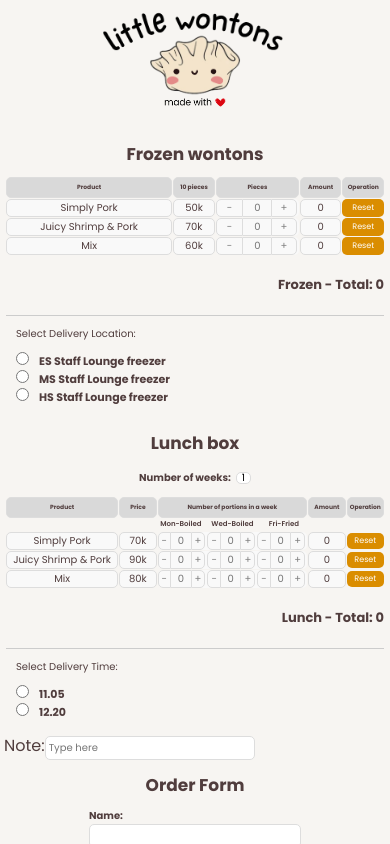
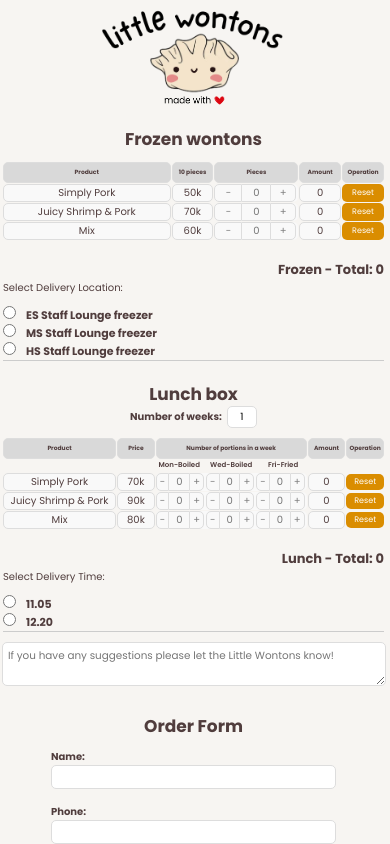
Before and after one commit to nlinhdang/littlewontons, a React (Create React App) app: page / in a window 390 px wide. Both pictures are taken after a click on the picture 194 px from the left and 453 px from the top of the page. Shown: the top 844 px of the page. Built offline with nearby package versions, Linux system fonts and the light colour scheme.

Commit message:
chinh responsive

```diff
--- a/src/OrderForm.js
+++ b/src/OrderForm.js
@@ -4,12 +4,12 @@ import payment from './img/payment.png';
 import { formatNumber } from './utils';
 
 const OrderForm = ({ totalAmount, productList }) => {
-
-  const [note, setNote] = useState(null)
+  const [note, setNote] = useState('');
   const { numWeeks, deliveryTime, deliveryLocation } = useAppContext();
   const [formData, setFormData] = useState({
     name: '',
-    phone: ''
+    phone: '',
+    note: '', // Thêm note vào formData
   });
 
   const handleChange = (e) => {
@@ -20,14 +20,6 @@ const OrderForm = ({ totalAmount, productList }) => {
     });
   };
 
-  const handleNote = (e) => {
-    const value = e.target.value;
-    setNote(value);
-    setFormData(prev => ({
-      ...prev,
-      note: value // Cập nhật vào formData
-    }));
-  };
   const handleSubmit = async (e) => {
     e.preventDefault();
     const orderData = {
@@ -38,41 +30,58 @@ const OrderForm = ({ totalAmount, productList }) => {
         frozenQuantity: product.frozenQuantity,
         monBoiledQuantity: product.monBoiledQuantity,
         wedBoiledQuantity: product.wedBoiledQuantity,
-          friedQuantity: product.friedQuantity
+        friedQuantity: product.friedQuantity,
       })),
       deliveryTime,
       deliveryLocation,
       totalAmount,
-        note
+      note,
     };
-    //   try {
-    //     const response = await fetch('https://littlewontons-hcqzmdxsk-linhs-projects-fe6ae416.vercel.app/submit-order', {
-    //       method: 'POST',
-    //       headers: {
-    //         'Content-Type': 'application/json',
-    //       },
-    //       body: JSON.stringify(orderData),
-    //     });
 
-    //     const data = await response.json();
-    //     console.log('Response from server:', data); // Ghi ra phản hồi từ server
-    //   } catch (error) {
-    //     console.error('Error sending data to server:', error);
-    //   }
+    // Uncomment to send data to the server
+    /*
+    try {
+      const response = await fetch('https://your-api-url.com/submit-order', {
+        method: 'POST',
+        headers: {
+          'Content-Type': 'application/json',
+        },
+        body: JSON.stringify(orderData),
+      });
+
+      const data = await response.json();
+      console.log('Response from server:', data);
+    } catch (error) {
+      console.error('Error sending data to server:', error);
+    }
+    */
   };
+
+  function handleNote(e, textarea) {
+    textarea.style.height = 'auto'; // Đặt chiều cao về auto để đo chiều cao mới
+    textarea.style.height = textarea.scrollHeight + 'px'; // Thiết lập chiều cao mới dựa trên nội dung
+    const value = e.target.value;
+    setNote(value);
+    setFormData(prev => ({
+      ...prev,
+      note: value, // Cập nhật vào formData
+    }));
+  }
 
   return (
     <>
-        <div className='note'>Note:
-          <input type="text"
-            placeholder='Type here'
+      <div className='note-container'>
+        <textarea
           id="note"
+          className="note-input"
+          rows="2"
+          placeholder='If you have any suggestions please let the Little Wontons know!'
           name="note"
           value={formData.note}
-            onChange={handleNote}
+          onInput={(e) => handleNote(e, e.target)}
         />
       </div>
-        <div className="container payment-form">
+      <div className="container payment-form required">
         <div className='order-form'>
           <h1>Order Form</h1>
           <form onSubmit={handleSubmit}>
@@ -99,7 +108,6 @@ const OrderForm = ({ totalAmount, productList }) => {
                 required
               />
             </div>
-
           </form>
         </div>
 
@@ -121,9 +129,7 @@ const OrderForm = ({ totalAmount, productList }) => {
         <button type="submit">Submit Order</button>
       </div>
     </>
-
   );
-  }
-;
+};
 
 export default OrderForm;
--- a/src/style.css
+++ b/src/style.css
@@ -8,11 +8,11 @@
 .container {
   transition: transform 1s ease;
   box-sizing: border-box;
-  padding: 3px;
-  /* border: 5px red solid; */
-
+  padding-left: 3px;
+  padding-right: 5px;
+margin: auto;
   width: 100%;
-    max-width: 1200px;
+  max-width: 1200px;
 
 }
 
@@ -158,20 +158,11 @@ h1 {
   background-color: #f0bf65;
 }
 
-/* Delivery location and time sections */
-.delivery-location,
-.delivery-time {
-  margin-top: 20px;
-  padding: 10px;
-  border-top: 2px solid #007bff;
+.delivery-section p,
+.delivery-location p {
+  font-size: 0.9rem;
+  padding-bottom: 10px
 }
-
-.delivery-location p,
-.delivery-time p {
-  font-size: 16px;
-  margin-bottom: 10px;
-}
-
 .delivery-location label,
 .delivery-time label {
   display: block;
@@ -315,7 +306,8 @@ button[type="submit"]:hover {
 }
 
 .delivery-section {
-  border-top: 1px solid #ccc;
+  border-bottom: 1px solid #ccc;
+  border-top: none
 }
 
 .product-options {
@@ -365,6 +357,7 @@ h3 {
 }
 
 .num-weeks{
+  margin: -12px;
   font-size: 14px;
   margin-bottom: 10px;
   text-align: center;
@@ -372,15 +365,31 @@ h3 {
 
 .num-weeks input {
   text-align: center;
-  height: 12px;
+  /* height: 12px; */
   max-width: 30px;
   font-size: 13px;
-  margin-left: 5px
+  margin-left: 5px;
+  /* padding: 2px; */
 }
 
 label input[type="radio"] {
   margin-right: 5px;
   /* Khoảng cách giữa radio button và văn bản */
+}
+
+.note-container {
+  margin-top: 10px
+}
+.note-input {
+  width: 100%;
+  font-size: 0.65rem;
+  padding: 5px;
+  border:1px solid #ddd;
+  border-radius: 5px;
+  resize: vertical;
+  /* resize: none; */
+    /* Ngăn chặn việc thay đổi kích thước bằng tay */
+    overflow: hidden;
 }
 .order-form {
   width:30%;
@@ -456,11 +465,12 @@ input[type="number"] {
   /* Điểm giữa của phần tử giữ nguyên */
 }
 
-@media (max-width: 480px) {
+@media (max-width: 700px) {
 
   .container {
     /* border: blue 5px solid; */
-    padding: 2px
+    padding-left: 1px;
+    padding-right: 2px
   }
   .grid-header {
     /* display: none; */
@@ -501,7 +511,7 @@ input[type="number"] {
   }
   h1 {
     font-size: 17px;
-    margin-top: 10px;
+    margin-top: 20px;
     margin-bottom: 10px;
   }
 
@@ -529,7 +539,7 @@ input[type="number"] {
   }
   .order-form {
     margin: auto;
-    width: 75%;
+    width: 100%;
     /* margin-right: 10% */
   }
   h3 {
@@ -548,11 +558,13 @@ input[type="number"] {
   }
 
   .num-weeks input {
-    width: 15px;
+    width: 30px;
     font-size: 10px;
+    padding: 2px
   }
   .submit-button button {
-    font-size: 10px !important;
-    padding: 5px !important;
+    font-size: 12px;
+    padding: 7px;
+    margin-top: 5px
   }
 }
```
Lines whose indentation alone changed are shown as unchanged.
